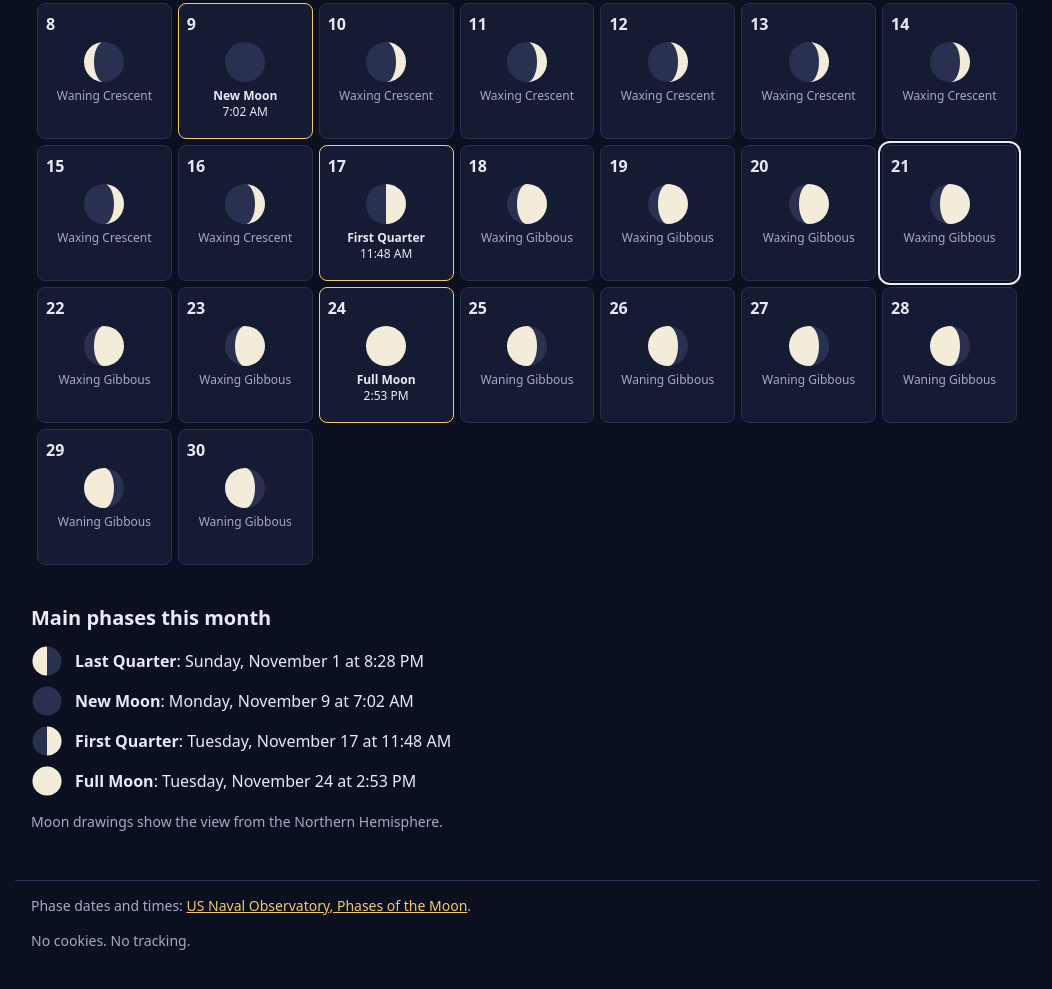
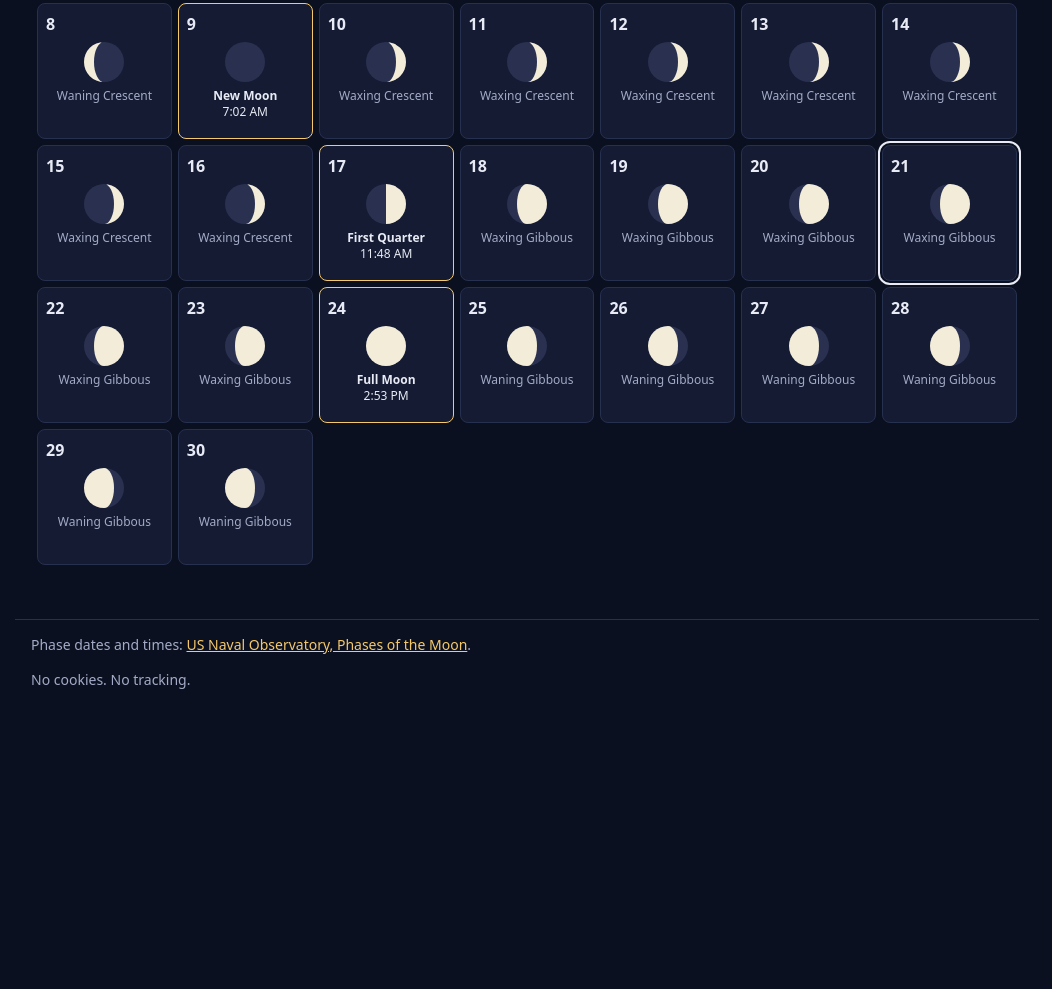
Before and after one commit to Jacobrl/SkyVote, a plain HTML site: page index.html in a window 1280 px wide. Shown: the part 342-1331 px from the top of the page, without its empty margins (113-1165 px from the left). After the commit the page ends 1078 px from the top, so only its background shows below. Drawn offline with Linux system fonts and the light colour scheme.

Commit message:
Remove main phases list from calendar page (drafted with Claude Code, reviewed by Jacob)
Keep the page to the calendar only. Further features go to a
community vote.

Co-Authored-By: Claude Opus 5.5 <noreply@anthropic.com>

```diff
--- a/css/style.css
+++ b/css/style.css
@@ -147,43 +147,6 @@ td {
   outline-offset: 2px;
 }
 
-/* Key */
-
-.key {
-  margin-top: 2rem;
-}
-
-.key h2 {
-  font-size: 1.25rem;
-  margin-bottom: 0.75rem;
-}
-
-.key ul {
-  list-style: none;
-  margin: 0;
-  padding: 0;
-  display: grid;
-  gap: 0.5rem;
-}
-
-.key li {
-  display: flex;
-  align-items: center;
-  gap: 0.75rem;
-}
-
-.key .moon {
-  margin: 0;
-  width: 2rem;
-  height: 2rem;
-  flex-shrink: 0;
-}
-
-.note {
-  color: var(--muted);
-  font-size: 0.875rem;
-}
-
 .site-footer {
   margin-top: 3rem;
   padding-bottom: 2rem;
--- a/index.html
+++ b/index.html
@@ -23,12 +23,6 @@
         </noscript>
       </div>
     </section>
-
-    <section class="key" aria-labelledby="key-title">
-      <h2 id="key-title">Main phases this month</h2>
-      <ul id="key-list"></ul>
-      <p class="note" id="timezone-note"></p>
-    </section>
   </main>
 
   <footer class="site-footer">
--- a/js/calendar.js
+++ b/js/calendar.js
@@ -129,22 +129,4 @@ function buildCalendar() {
   container.replaceChildren(table);
 }
 
-function buildKey() {
-  const list = document.getElementById("key-list");
-  PHASES.filter((p) => p.date.getUTCFullYear() === YEAR && p.date.getUTCMonth() === MONTH)
-    .forEach((p) => {
-      const li = document.createElement("li");
-      const when = p.date.toLocaleString(undefined, {
-        weekday: "long", month: "long", day: "numeric",
-        hour: "numeric", minute: "2-digit", timeZone: "UTC",
-      });
-      li.innerHTML = `${moonSvg(p.name)}<span><strong>${p.name}</strong>: ${when}</span>`;
-      list.appendChild(li);
-    });
-
-  document.getElementById("timezone-note").textContent =
-    "Moon drawings show the view from the Northern Hemisphere.";
-}
-
 buildCalendar();
-buildKey();
```
